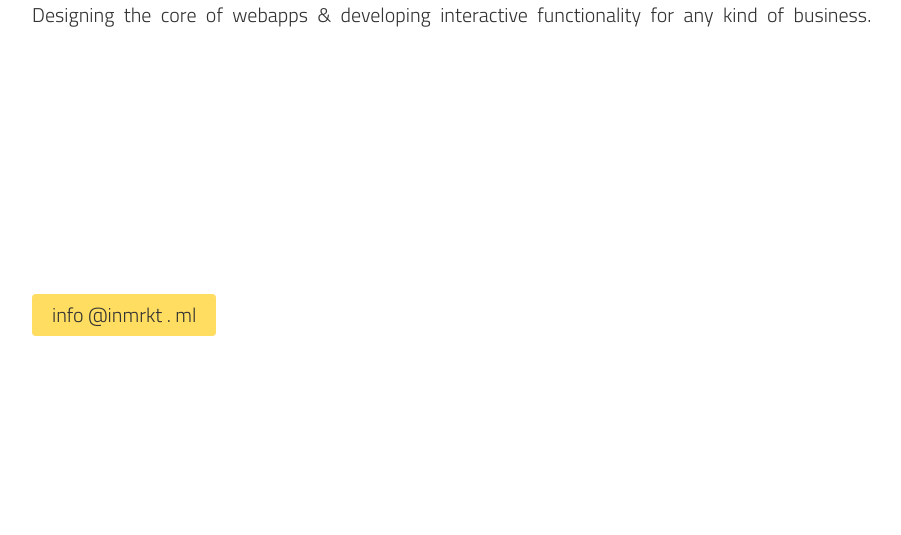
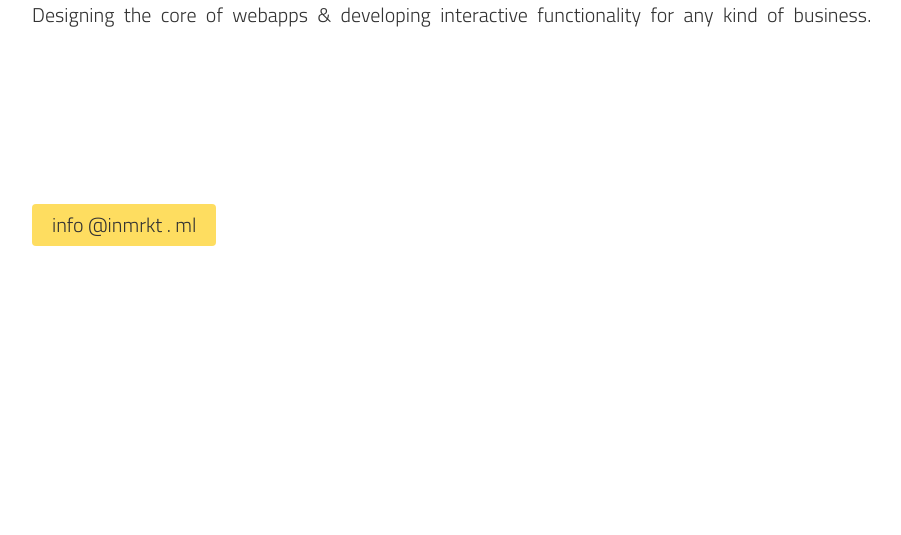
Before and after one commit to buzz8year/inmrktnw, a PHP site: page / in a window 1280 px wide. Shown: the part 192-727 px from the top of the page, without its empty margins (160-1061 px from the left). After the commit the page ends 438 px from the top, so only its background shows below. Run offline with PHP 8.4, Linux system fonts and the light colour scheme.

Commit message:
new rebuild white

```diff
--- a/css/style-white.css
+++ b/css/style-white.css
@@ -30,7 +30,7 @@ h1, h2 {
 .title {
     width: 100%;
     text-align: left;
-    margin: 20% 0 0;
+    margin: 30% 0 0;
 }
 .title h1 {
 	font-family: 'sacramento', sans-serif;
@@ -56,7 +56,7 @@ h1, h2 {
     width: 100%;
     display: block;
     text-align: left;
-    margin-top: 30%;
+    margin-top: 20%;
 }
 .mail a {
     background-color: #fedd60;
@@ -78,7 +78,7 @@ and (orientation : portrait) {
 
     .wrap {
         padding-left: 15%;
-        padding-bottom: 50%;
+        padding-bottom: 30%;
         width: 70%;
     }
     .title {
```
